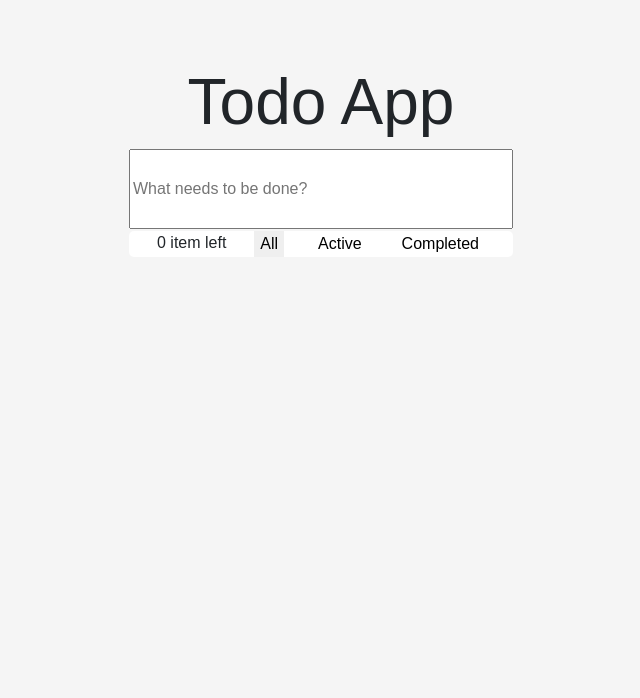
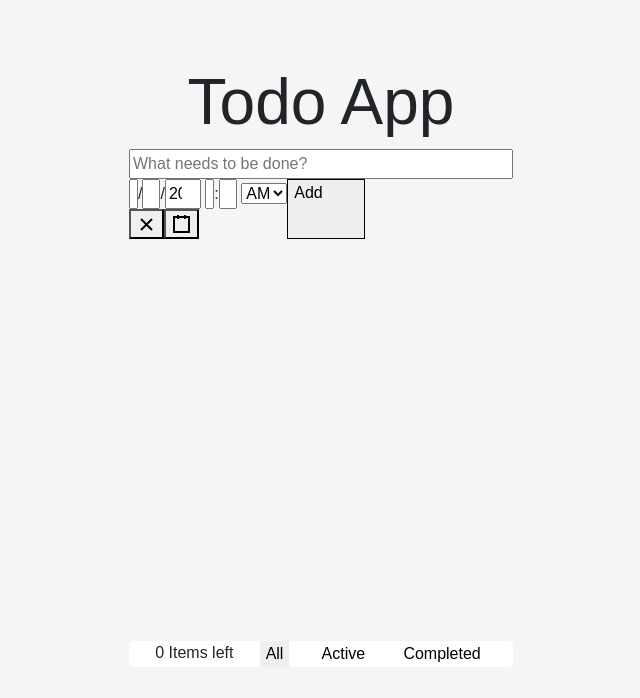
Before and after one commit to Niketanjha/newtodoapp, a React (Create React App) app: page / in a window 1280 px wide. Shown: the top 698 px of the page, without its empty margins (319-959 px from the left). Built offline with nearby package versions, Linux system fonts and the light colour scheme.

Commit message:
date and time feature

```diff
--- a/package.json
+++ b/package.json
@@ -7,6 +7,7 @@
     "@testing-library/react": "^11.2.7",
     "@testing-library/user-event": "^12.8.3",
     "react": "^17.0.2",
+    "react-datetime-picker": "^3.3.0",
     "react-dom": "^17.0.2",
     "react-modal": "^3.14.3",
     "react-redux": "^7.2.4",
--- a/src/App.css
+++ b/src/App.css
@@ -21,21 +21,50 @@
     .divh1 h1{
       font-size: 5vw;
     }
+
+
+    .inputBox{
+      display: flex;
+      flex-direction: column;
+      flex: 1;
+    };
       .enterBox{
-      width: 100%;
         height: 10vh;
+        width: 20%;
       }
+      .dateAndSubmit{
+        display: flex;
+        flex-direction: row;
+
+      }
+        .datePicker{
+          display: flex;
+          flex:0.7;
+          width: 35%;
+        }
+        .addButton{
+          display: flex;
+          flex:0.3;
+          width: 10%;
+          border: 1px solid;
+        }
+
         ::placeholder{
           font-size: 100%;
         }
+
+
     .contentCards{
-
+      min-height:50vh;
+      max-height: 50vh;
+      overflow-y: scroll;
     }
       .card{
         display: flex;
         flex-direction: row;
         align-items: center;
         padding: 6%;
+
       }
       .card:hover{
       }
@@ -74,12 +103,35 @@
       margin-right:-50%;
       transform: translate(-50%, -50%);
     }
-    .overlayModal{
+      .delButton{
         background-color: red;
       }
+    /* .overlayModal{
+
+    } */
 
 @media screen and (max-width:610px) {
   ::placeholder{
     font-size: 50%;
   }
+  .mainBox{
+    margin-top: 5%;
+    width: 70%;
   }
+  .overlayModal{
+
+  }
+  .delButton{
+    width: 50%;
+  }
+  .buttonText{
+    font-size: 80%;
+  }
+
+}
+@media screen and (max-width:769px) {
+  .mainBox{
+    margin-top: 5%;
+    width: 70%;
+  }
+}
--- a/src/App.js
+++ b/src/App.js
@@ -24,6 +24,7 @@ function App() {
   const tempIndex=useSelector(state=>state.setTempIndex);
   const modalState=useSelector(state=>state.ModalIsOpen);
   const [modalIsOpen, setIsOpen] = React.useState(false);
+  dispatch(set_Total_Task((globalstate).filter(o=>!o.done).length));
 
   console.log("function app rendered");
   //////////////////////Functions for modals
@@ -43,7 +44,7 @@ function App() {
     let tempArray1=globalstate.filter(obj=>!obj.done);
     dispatch(updateLocalToDoItem(tempArray1));
     dispatch(set_Active_Tab(2));
-    dispatch(set_Total_Task(globalstate.filter(o=>!o.done).length));
+    // dispatch(set_Total_Task(globalstate.filter(o=>!o.done).length));
   };
   function completedTab(){
       let tempArray1=(globalstate).filter(o=>o.done)
@@ -51,12 +52,12 @@ function App() {
       dispatch(set_Active_Tab(3));
       dispatch(set_Total_Task((globalstate).filter(o=>!o.done).length));
       const temp=globalstate;
-    dispatch(set_Total_Task((temp.filter(o=>!o.done)).length));
+      // dispatch(set_Total_Task((temp.filter(o=>!o.done)).length));
     };
   function allTab(){
     dispatch(updateLocalToDoItem([...globalstate]));
     dispatch(set_Active_Tab(1));
-    dispatch(set_Total_Task((globalstate).filter(o=>!o.done).length));
+    // dispatch(set_Total_Task((globalstate).filter(o=>!o.done).length));
   };
 ////////////////////////////////////////////////////////////////////////////////////////
   function checkChange(i){
@@ -66,7 +67,7 @@ function App() {
       console.log(tempArray1,i);
       tempArray1[i].done=!(tempArray1[i].done);
       dispatch(updateGlobalToDoItem([...tempArray1]));
-      dispatch(set_Total_Task((globalstate).filter(o=>!o.done).length));
+      // dispatch(set_Total_Task((globalstate).filter(o=>!o.done).length));
       dispatch(updateLocalToDoItem([...globalstate]));
       console.log("Active tab is 1");
     }
@@ -81,7 +82,7 @@ function App() {
       dispatch(updateGlobalToDoItem(tempArray0));
       let tempArray2=(globalstate).filter(obj=>!obj.done);
       dispatch(updateLocalToDoItem(tempArray2));
-      dispatch(set_Total_Task((globalstate).filter(o=>!o.done).length));
+      // dispatch(set_Total_Task((globalstate).filter(o=>!o.done).length));
     }
     else{ /*else for Active tab 3*/
       console.log("Active tab is 3");
@@ -94,7 +95,7 @@ function App() {
       dispatch(updateGlobalToDoItem(tempArray0));
       let tempArray2=(globalstate).filter(obj=>obj.done);
       dispatch(updateLocalToDoItem(tempArray2));
-      dispatch(set_Total_Task((globalstate).filter(o=>!o.done).length));
+      // dispatch(set_Total_Task((globalstate).filter(o=>!o.done).length));
     }
   };
 
@@ -106,7 +107,7 @@ function App() {
       let tempArray=[...tempArray0.slice(0,i),...tempArray0.slice(i+1)];
       dispatch(updateLocalToDoItem(tempArray));
       dispatch(updateGlobalToDoItem(tempArray));
-      dispatch(set_Total_Task((globalstate).filter(o=>!o.done).length));
+      // dispatch(set_Total_Task((globalstate).filter(o=>!o.done).length));
       setIsOpen(false);
     }
 
@@ -126,7 +127,7 @@ function App() {
       dispatch(updateGlobalToDoItem(tempArray2));
       let tempArray1=tempArray2.filter(obj=>!obj.done);
       dispatch(updateLocalToDoItem(tempArray1));
-      dispatch(set_Total_Task((globalstate).filter(o=>!o.done).length));
+      // dispatch(set_Total_Task((globalstate).filter(o=>!o.done).length));
       setIsOpen(false);
     }
     else{
@@ -146,7 +147,7 @@ function App() {
       dispatch(updateGlobalToDoItem(tempArray));
       let tempArray2=tempArray.filter(obj=>obj.done);
       dispatch(updateLocalToDoItem(tempArray2));
-      dispatch(set_Total_Task((globalstate).filter(o=>!o.done).length));
+      // dispatch(set_Total_Task((globalstate).filter(o=>!o.done).length));
       setModalIsOpen(false);
     }
 
@@ -161,7 +162,7 @@ function App() {
         </div>
 
         <InputBoxEnter
-
+          completedTab={completedTab}
         />
 
         <ContentCards
@@ -179,6 +180,7 @@ function App() {
       <Modal
           isOpen={modalIsOpen} onAfterOpen={afterOpenModal}
           onRequestClose={closeModal}
+          overlayClassName="overlayModal"
           style={{
             content:{top:'50%',left: '50%',right: 'auto',bottom: 'auto',
               marginRight: '0%',transform: 'translate(-50%, -50%)',},
@@ -188,9 +190,9 @@ function App() {
             },
           }}
           contentLabel="Example Modal">
-          <div>Are you confirm?</div>
-          <button onClick={closeModal}>Cancel</button>
-          <button onClick={deleteButton}>Delete</button>
+          <div><span className="buttonText">Are you confirm?</span></div>
+          <button className="delButton" onClick={closeModal}><span className="buttonText">Cancel</span></button>
+          <button className="delButton" onClick={deleteButton}><span className="buttonText">Delete</span></button>
       </Modal>
     </div>
   );
--- a/src/Components/CardSwitchButton.js
+++ b/src/Components/CardSwitchButton.js
@@ -10,7 +10,7 @@ function CardSwitchButton(props){
     return(
         <>
           <div className="cardButton">
-            <span>{totalTask} item left</span>
+            <span>{totalTask} Items left</span>
             <button className={activebuttontab===1? 'activeButton':'switchButton'} onClick={props.allTab}><span className="textClass">All</span></button>
             <button className={activebuttontab===2? 'activeButton':'switchButton'} onClick={props.activeTab} ><span className="textClass">Active</span></button>
             <button className={activebuttontab===3? 'activeButton':'switchButton'} onClick={props.completedTab}><span className="textClass">Completed</span></button>
--- a/src/Components/InputBoxEnter.js
+++ b/src/Components/InputBoxEnter.js
@@ -3,33 +3,50 @@ import React, {useState} from 'react';
 import {addGlobalToDoItem, addLocalToDoItem, set_Total_Task, updateGlobalToDoItem, updateLocalToDoItem} from '../Redux/actions';
 import {useSelector,useDispatch} from 'react-redux';
 import store from '../Redux/store';
+import DateTimePicker from 'react-datetime-picker';
+
 
 function InputBoxEnter(props){
     const dispatch=useDispatch();
     const globalstate=useSelector(state=>state.globalToDoReducer);
     const localstate=useSelector(state=>state.localToDoReducer);
-    const actvTab=useSelector(state=>state.set_Active_Tab);
+    const actvTab=useSelector(state=>state.setActiveTab);
+    console.log(actvTab);
+    const [getDate,setDate]=useState(new Date());
+    const handleSubmit=(event)=>{
+        event.preventDefault();
+        console.log(event.target);
+    }
     return(
-        <>
+        <div >
+            <form className="inputBox" onSubmit={handleSubmit}>
                 <input className="enterBox" type="text"
                     onKeyPress={(event)=>{
                     if(event.key=="Enter"){
                         event.preventDefault();
                         if(event.target.value!=""){
-                    if(actvTab==="3"){
+                            if(actvTab=="3"){
                                 dispatch(updateGlobalToDoItem([...globalstate,{id:Math.random(),task:event.target.value,done:false}]));
-                        dispatch(set_Total_Task(globalstate.filter(o=>!o.done).length));
+                                // dispatch(set_Total_Task(globalstate.filter(o=>!o.done).length));
                             }
                             else{
                                 dispatch(updateGlobalToDoItem([...globalstate,{id:Math.random(),task:event.target.value,done:false}]));
                                 dispatch(addLocalToDoItem({id:Math.random(),task:event.target.value,done:false}));
-                        dispatch(set_Total_Task((globalstate).filter(o=>!o.done).length));
+                                // dispatch(set_Total_Task(globalstate.filter(o=>!o.done).length));
                             }
                         }
                         event.currentTarget.value = "";
                     }
                     }} placeholder="What needs to be done?"></input>
-        </>
+                    <div className="dateAndSubmit">
+                        <DateTimePicker
+                            onChange={setDate}
+                            value={getDate}
+                        />
+                        <button type="submit" className="addButton">Add</button>
+                    </div>
+            </form>
+        </div>
     );
 }
 
```
Also changed, not shown: 1 other file (tests, documents, lock files or other folders). Lines whose indentation alone changed are shown as unchanged.
